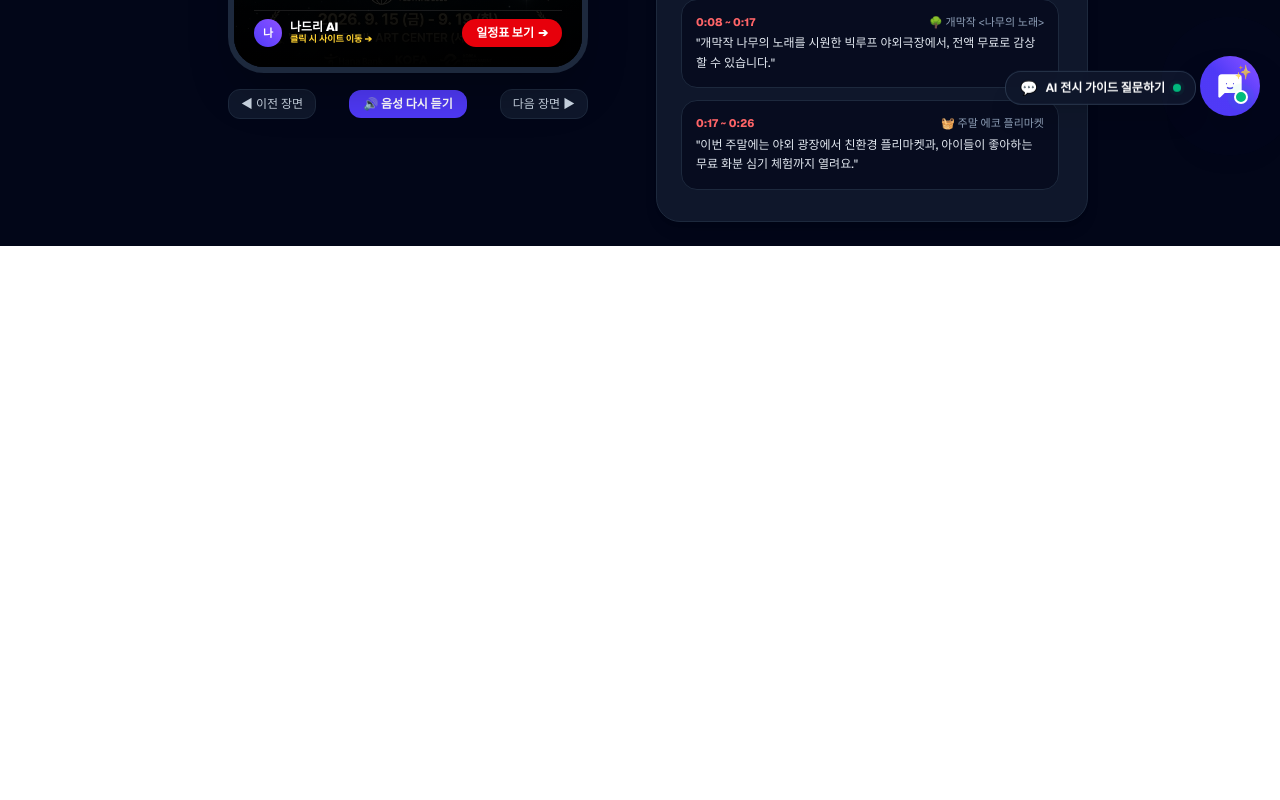
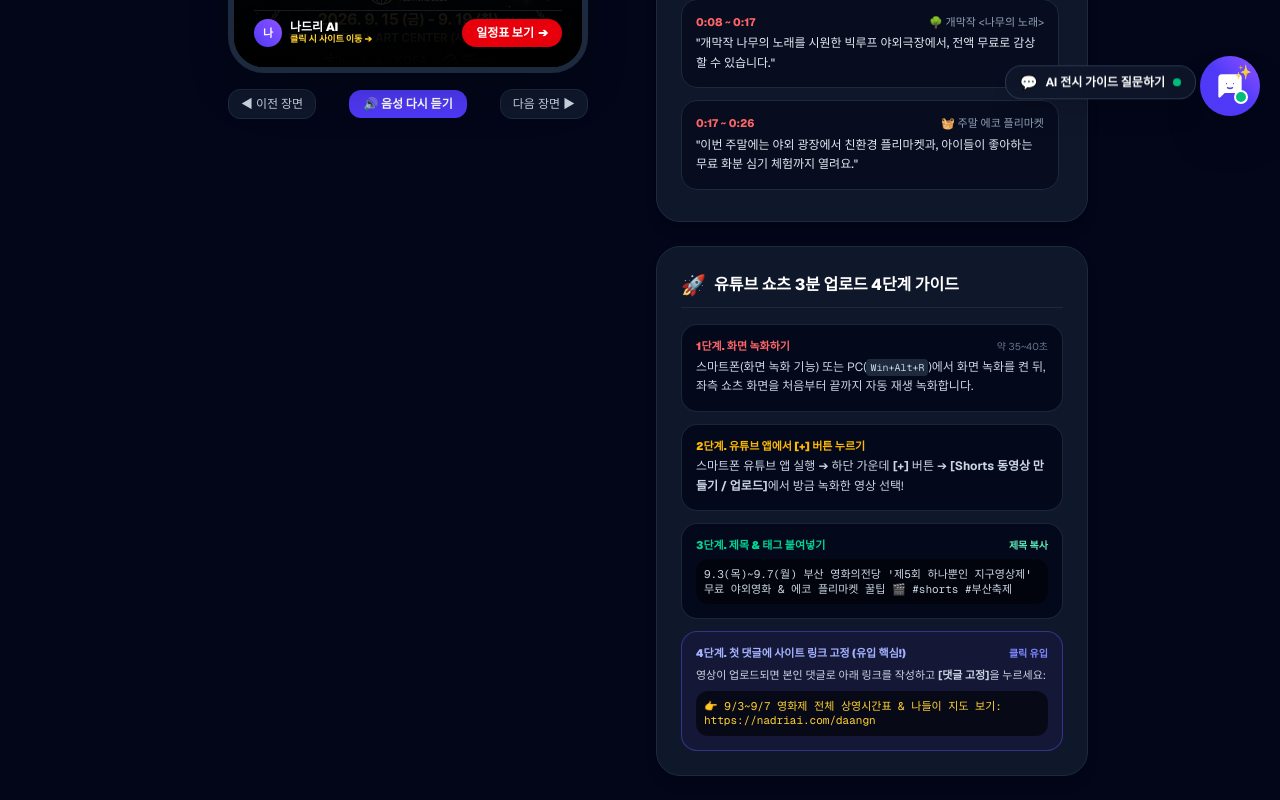
Before and after one commit to parkyoung07/art-buk, a Next.js app: page /shorts in a window 1280 px wide. Shown: the part 664-1464 px from the top of the page. Before the commit the page ends 910 px from the top, so only its background shows below. Built offline with nearby package versions, Linux system fonts and the light colour scheme.

Commit message:
feat: Add YouTube Shorts 4-step upload guide to studio page

```diff
--- a/src/app/shorts/page.tsx
+++ b/src/app/shorts/page.tsx
@@ -717,6 +717,67 @@ export default function ShortsPage() {
               ))}
             </div>
           </div>
+
+          {/* 🌟 3. 초보자도 3분 완성! 유튜브 쇼츠 업로드 4단계 가이드 */}
+          <div className="p-6 rounded-3xl bg-slate-900 border border-slate-800 space-y-4 shadow-lg">
+            <div className="flex items-center gap-2 pb-2 border-b border-slate-800">
+              <span className="text-xl">🚀</span>
+              <h3 className="font-extrabold text-sm sm:text-base text-white">
+                유튜브 쇼츠 3분 업로드 4단계 가이드
+              </h3>
+            </div>
+
+            <div className="space-y-3 text-xs">
+              {/* 1단계 */}
+              <div className="p-3.5 rounded-2xl bg-slate-950/80 border border-slate-800/90 space-y-1">
+                <div className="flex items-center justify-between">
+                  <span className="font-black text-red-400 text-[11px]">1단계. 화면 녹화하기</span>
+                  <span className="text-[10px] text-slate-500">약 35~40초</span>
+                </div>
+                <p className="text-slate-300 leading-relaxed">
+                  스마트폰(화면 녹화 기능) 또는 PC(<kbd className="px-1 py-0.5 rounded bg-slate-800 text-[10px]">Win+Alt+R</kbd>)에서 화면 녹화를 켠 뒤, 좌측 쇼츠 화면을 처음부터 끝까지 자동 재생 녹화합니다.
+                </p>
+              </div>
+
+              {/* 2단계 */}
+              <div className="p-3.5 rounded-2xl bg-slate-950/80 border border-slate-800/90 space-y-1">
+                <span className="font-black text-amber-400 text-[11px] block">2단계. 유튜브 앱에서 [+] 버튼 누르기</span>
+                <p className="text-slate-300 leading-relaxed">
+                  스마트폰 유튜브 앱 실행 ➔ 하단 가운데 <strong>[+]</strong> 버튼 ➔ <strong>[Shorts 동영상 만들기 / 업로드]</strong>에서 방금 녹화한 영상 선택!
+                </p>
+              </div>
+
+              {/* 3단계 */}
+              <div className="p-3.5 rounded-2xl bg-slate-950/80 border border-slate-800/90 space-y-1.5">
+                <div className="flex items-center justify-between">
+                  <span className="font-black text-emerald-400 text-[11px]">3단계. 제목 &amp; 태그 붙여넣기</span>
+                  <button
+                    onClick={handleCopyScript}
+                    className="text-[10px] font-bold text-emerald-300 hover:underline cursor-pointer"
+                  >
+                    제목 복사
+                  </button>
+                </div>
+                <div className="p-2 rounded-xl bg-black/50 text-[11px] text-slate-300 font-mono select-all">
+                  9.3(목)~9.7(월) 부산 영화의전당 &apos;제5회 하나뿐인 지구영상제&apos; 무료 야외영화 &amp; 에코 플리마켓 꿀팁 🎬 #shorts #부산축제
+                </div>
+              </div>
+
+              {/* 4단계 */}
+              <div className="p-3.5 rounded-2xl bg-indigo-950/40 border border-indigo-500/40 space-y-1.5">
+                <div className="flex items-center justify-between">
+                  <span className="font-black text-indigo-300 text-[11px]">4단계. 첫 댓글에 사이트 링크 고정 (유입 핵심!)</span>
+                  <span className="text-[10px] text-indigo-400 font-bold">클릭 유입</span>
+                </div>
+                <p className="text-slate-300 leading-relaxed text-[11px]">
+                  영상이 업로드되면 본인 댓글로 아래 링크를 작성하고 <strong>[댓글 고정]</strong>을 누르세요:
+                </p>
+                <div className="p-2 rounded-xl bg-black/60 text-[11px] text-amber-300 font-mono select-all">
+                  👉 9/3~9/7 영화제 전체 상영시간표 &amp; 나들이 지도 보기: https://nadriai.com/daangn
+                </div>
+              </div>
+            </div>
+          </div>
         </div>
       </div>
     </div>
```
Also changed, not shown: public/data/search-index.json, public/search-index.json.
